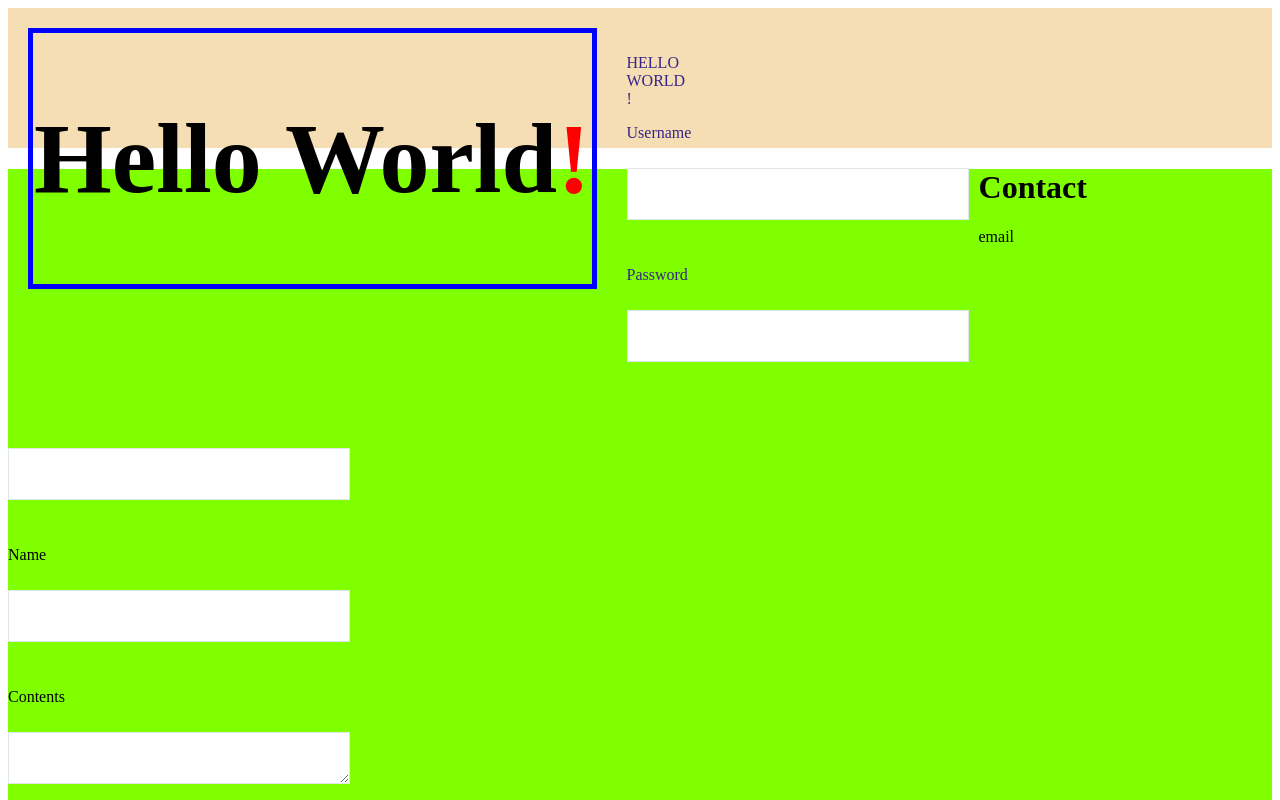
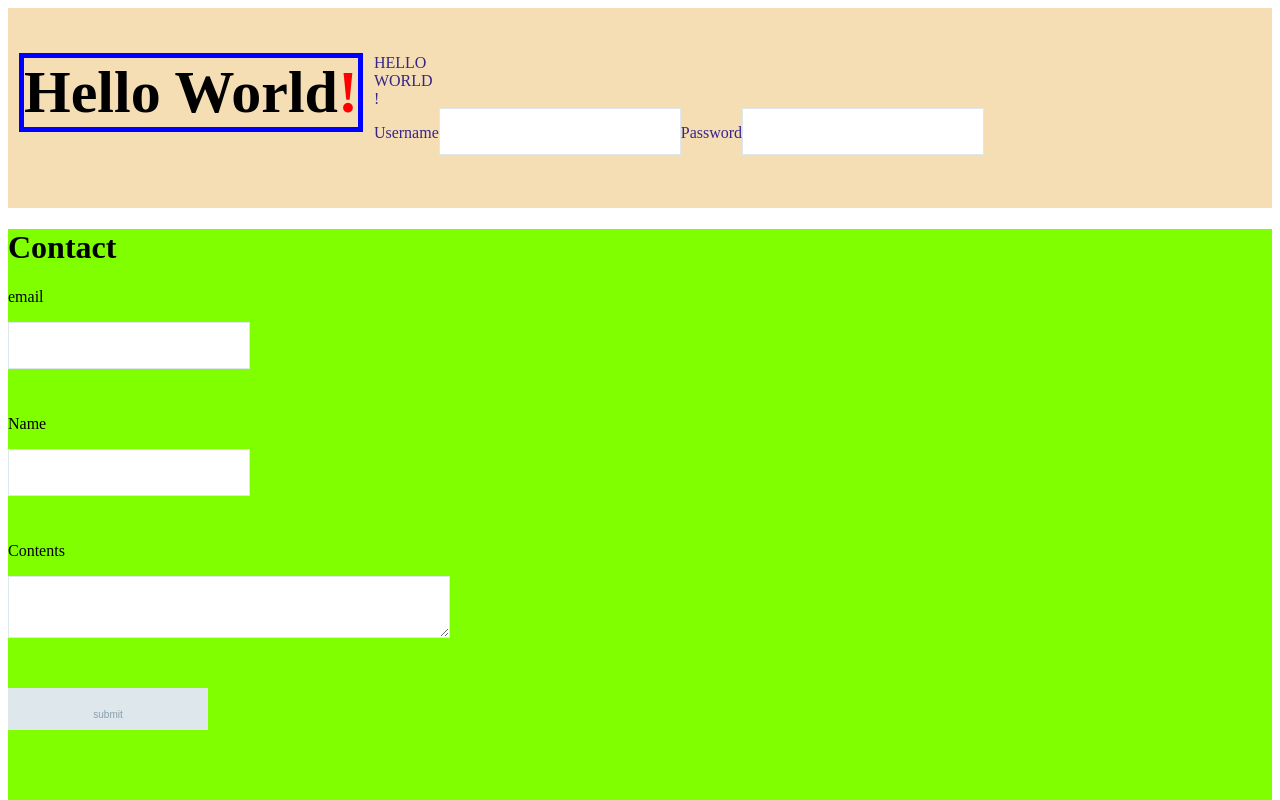
Before and after one commit to au37327/au, a plain HTML site: page index.html in a window 1280 px wide. Shown: the top 800 px of the page. Drawn offline with Linux system fonts and the light colour scheme.

Commit message:
Update stylesheet.css

```diff
--- a/stylesheet.css
+++ b/stylesheet.css
@@ -3,7 +3,8 @@
 
 .header {
     background-color: wheat;
-    height: 140px;
+    height: 200px;
+    display: flex;
 }
 
 .main {
@@ -19,28 +20,31 @@
 
 .headlist {
 
-    float: left;
-
     list-style: none;
 
     color: #372489;
 
     padding: 30px 10px;
 
+
 }
 
 .head {
-    font-size: 50px;
 
-    float: left;
+    font-size: 30px;
 
-    border: 5px solid blue;
 
-    margin: 20px 20px;
+    padding: 5px 1px;
 
-    padding: 1px 1px;
 
 }
+
+.header h1 {
+    border: 5px solid blue;
+    font-family:'Times New Roman', Times, serif;
+    margin-left: 10px;
+}
+
 .footerlist {
     float: right;
     list-style: none;
@@ -48,11 +52,13 @@
 }
 .foot {
     float: left;
+    font-size: 40px;
+    font-family:'Times New Roman', Times, serif;
 }
 
 .webpage {
     color: white;
-    font-size: 10px;
+    font-size: 30px;
     float: left;
 }
 
@@ -65,21 +71,33 @@ span {
     color: red;
 }
 
-input, textarea {
-    width: 300px;
-    margin-top: 10px;
+input {
+    width: 200px;
+
     margin-bottom: 30px;
     padding: 20px;
     font-size: 10px;
-    height: 10px;
+    height: 5px;
     border: 1px solid #dee7ec;
 }
 
-.form {
-    margin: 50px 50px;
+textarea {
+
+    width: 400px;
+    margin-bottom: 30px;
+    padding: 20px;
+    font-size: 20px;
+    height: 20px;
+    border: 1px solid #dee7ec;
 }
+
 
 .contact-submit{
     background-color: #dee7ec;
     color: #889eab;
   }
+
+.user {
+    display: flex;
+
+}
```
